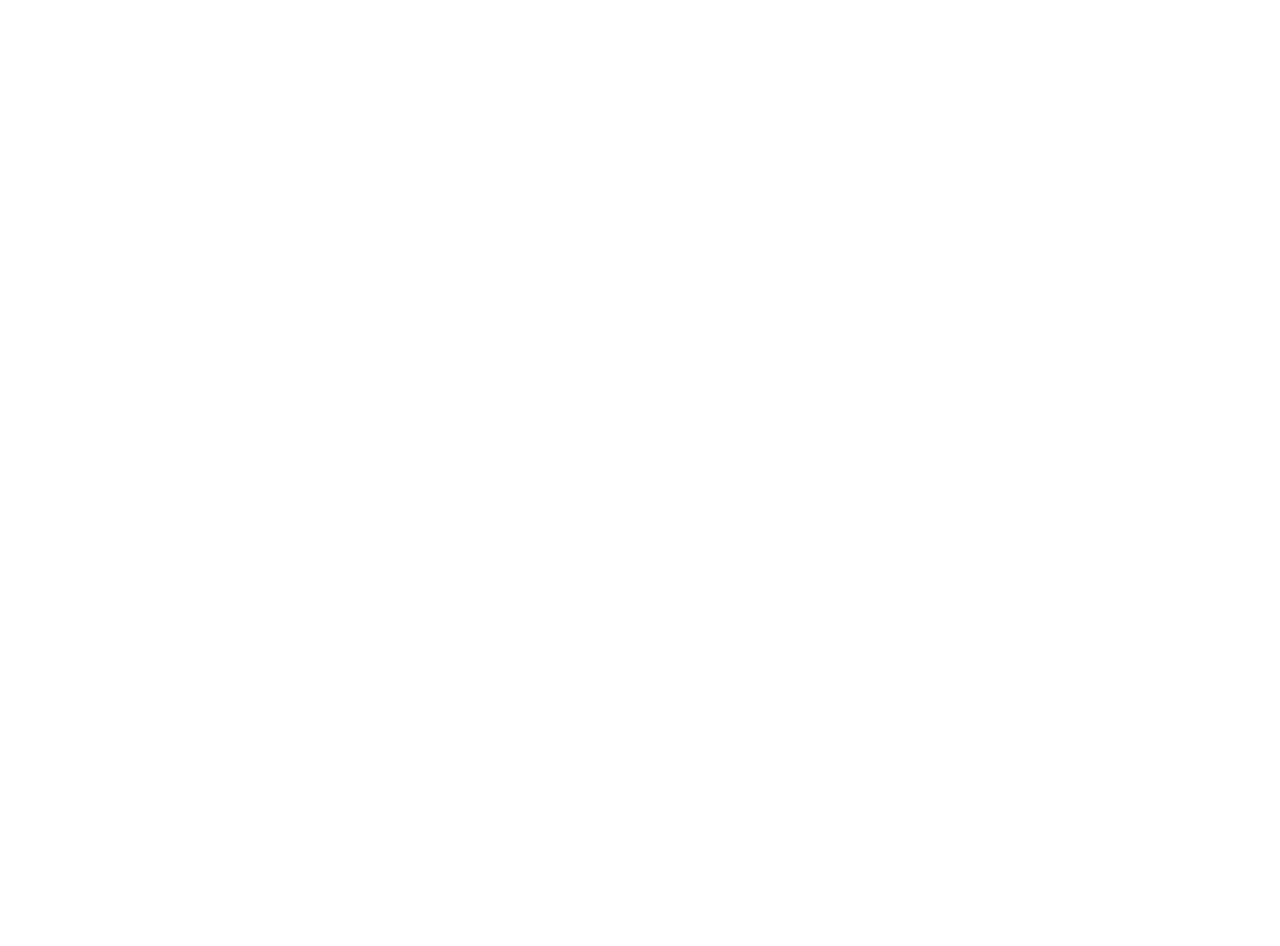
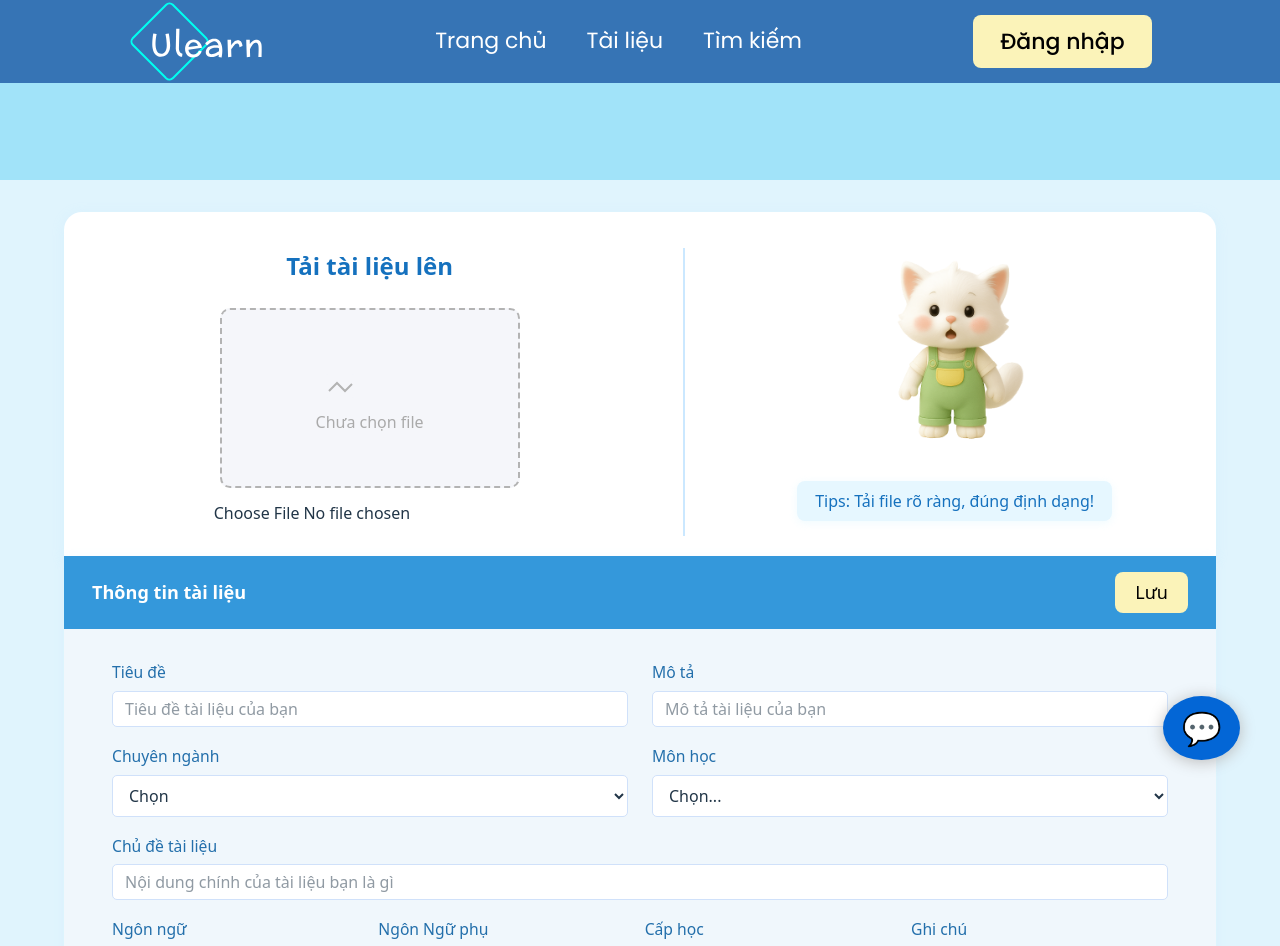
Before and after one commit to Wuyy1601/EduWeb, a React (Vite) app: page /upfile in a window 1280 px wide. Before the commit this address had no page. Shown: the top 946 px of the page. Before the commit the page ends 800 px from the top, so only its background shows below. Built offline with nearby package versions, Linux system fonts and the light colour scheme; a web font is replaced by a local one.

Commit message:
30/5/2025

```diff
--- a/src/components/ChatBot/ChatBot.jsx
+++ b/src/components/ChatBot/ChatBot.jsx
@@ -1,12 +1,10 @@
 import { useState, useRef, useEffect } from 'react';
 
-// --- Chat bubble ---
 function ChatBot({ onClose, position, onDrag, onDragEnd }) {
     // DRAG LOGIC
     const bubbleRef = useRef(null);
     const dragData = useRef({ x: 0, y: 0, dragging: false, offsetX: 0, offsetY: 0 });
 
-    // Mouse events for dragging
     useEffect(() => {
         function onMouseMove(e) {
             if (!dragData.current.dragging) return;
@@ -28,7 +26,6 @@ function ChatBot({ onClose, position, onDrag, onDragEnd }) {
         };
     }, [onDrag, onDragEnd]);
 
-    // Start drag
     function handleDragStart(e) {
         dragData.current.dragging = true;
         const rect = bubbleRef.current.getBoundingClientRect();
@@ -36,7 +33,6 @@ function ChatBot({ onClose, position, onDrag, onDragEnd }) {
         dragData.current.offsetY = e.clientY - rect.top;
     }
 
-    // ---- ChatBot logic như cũ ----
     const [msg, setMsg] = useState('');
     const [history, setHistory] = useState([]);
     const [loading, setLoading] = useState(false);
@@ -239,7 +235,7 @@ function ChatBot({ onClose, position, onDrag, onDragEnd }) {
 }
 
 // --- Container quản lý mở/tắt và vị trí ---
-export default function ChatBotFloating() {
+export default function ChatBotFloatTing() {
     const [open, setOpen] = useState(false);
     // Bubble mặc định ở góc phải dưới, cách mép 40px
     const [position, setPosition] = useState({
--- a/src/pages/Admin/Admin.jsx
+++ /dev/null
@@ -1,6 +0,0 @@
-import { useState } from 'react';
-import { useParams } from 'react-router-dom';
-
-import MyFooter from '@components/Footer/Footer';
-import MyHeader from '@components/Header/Header';
-import MainLayout from '@components/Layout/Layout';
--- a/src/pages/Document/components/UpDocument.jsx
+++ b/src/pages/Document/components/UpDocument.jsx
@@ -1,17 +1,19 @@
 import Button from '@components/Button/Button';
 import styles from '../styles.module.scss';
+import { useNavigate } from 'react-router-dom';
 
 function UpDocument() {
+    const navigate = useNavigate();
     const UpDocumentContainer = styles.UpDocumentContainer;
     return (
         <div className={UpDocumentContainer}>
             <section className={styles.UpDocument}>
                 <h2>Tài liệu của bạn lên ngay thôi</h2>
                 <p>
-        Lorem ipsum dolor sit amet, consectetur adipiscing elit, sed do eiusmod tempor
-        Lorem ipsum dolor sit amet, consectetur adipiscing elit, sed do eiusmod tempor
+                    Lorem ipsum dolor sit amet, consectetur adipiscing elit, sed do eiusmod tempor Lorem ipsum dolor sit
+                    amet, consectetur adipiscing elit, sed do eiusmod tempor
                 </p>
-      <Button  content={'Tải lên'}></Button>
+                <Button onClick={() => navigate(`/upfile`)} content={'Tải lên'}></Button>
             </section>
         </div>
     );
--- /dev/null
+++ b/src/pages/UpFile/UpFile.jsx
@@ -0,0 +1,118 @@
+import { useState } from 'react';
+import { useParams } from 'react-router-dom';
+
+import MyFooter from '@components/Footer/Footer';
+import MyHeader from '@components/Header/Header';
+import MainLayout from '@components/Layout/Layout';
+import ChatBot from '@components/ChatBot/ChatBot';
+import Button from '@components/Button/Button';
+import imgCat from '@images/cat.png';
+
+import styles from './styles.module.scss';
+
+function UpFile() {
+    const [desc, setDesc] = useState('');
+    const maxDesc = 120;
+    const [file, setFile] = useState(null);
+
+    return (
+        <MainLayout>
+            <MyHeader />
+            <div className={styles.uploadPage}>
+                {/* Section 1: Upload + Mascot */}
+                <div className={styles.uploadSection}>
+                    <div className={styles.uploadBox}>
+                        <div className={styles.uploadLeft}>
+                            <h2 className={styles.title}>Tải tài liệu lên</h2>
+                            <div className={styles.filePreview}>
+                                {file ? (
+                                    <img src={URL.createObjectURL(file)} alt="preview" />
+                                ) : (
+                                    <div className={styles.imgPlaceholder}>
+                                        <svg width="48" height="48" fill="#b3b3b3"><rect x="8" y="12" width="32" height="24" rx="4" fill="#f5f6fa" /><path d="M13 29l8-8 8 8 7-7" stroke="#b3b3b3" strokeWidth="2" fill="none" /></svg>
+                                        <div>Chưa chọn file</div>
+                                    </div>
+                                )}
+                            </div>
+                            <input
+                                type="file"
+                                onChange={e => setFile(e.target.files[0])}
+                                accept=".pdf,.doc,.docx,.jpg,.png"
+                                className={styles.inputFile}
+                            />
+                        </div>
+                        <div className={styles.uploadRight}>
+                            <img src={imgCat} alt="Mascot" className={styles.mascot} />
+                            <div className={styles.tip}>
+                                <span>Tips:</span> Tải file rõ ràng, đúng định dạng!
+                            </div>
+                        </div>
+                    </div>
+                </div>
+                {/* Section 2: Form nhập thông tin tài liệu */}
+                <div className={styles.infoSection}>
+                    <div className={styles.infoHeader}>
+                        <span>Thông tin tài liệu</span>
+                        <Button content={'Lưu'}></Button>
+                    </div>
+                    <form className={styles.infoForm}>
+                        <div className={styles.formRow}>
+                            <div className={styles.formCol}>
+                                <label>Tiêu đề</label>
+                                <input type="text" placeholder="Tiêu đề tài liệu của bạn" maxLength={80} />
+                            </div>
+                            <div className={styles.formCol}>
+                                <label>Mô tả</label>
+                                <input type="text" placeholder="Mô tả tài liệu của bạn" maxLength={120} />
+                            </div>
+                        </div>
+                        <div className={styles.formRow}>
+                            <div className={styles.formCol}>
+                                <label>Chuyên ngành</label>
+                                <select><option>Chọn</option></select>
+                            </div>
+                            <div className={styles.formCol}>
+                                <label>Môn học</label>
+                                <select><option>Chọn...</option></select>
+                            </div>
+                        </div>
+                        <div className={styles.formRow}>
+                            <div className={styles.formCol}>
+                                <label>Chủ đề tài liệu</label>
+                                <input type="text" placeholder="Nội dung chính của tài liệu bạn là gì" />
+                            </div>
+                        </div>
+                        <div className={styles.formRow}>
+                            <div className={styles.formCol}>
+                                <label>Ngôn ngữ</label>
+                                <select><option>Chọn</option></select>
+                            </div>
+                            <div className={styles.formCol}>
+                                <label>Ngôn Ngữ phụ</label>
+                                <select><option>Chọn</option></select>
+                            </div>
+                            <div className={styles.formCol}>
+                                <label>Cấp học</label>
+                                <select><option>Chọn...</option></select>
+                            </div>
+                            <div className={styles.formCol}>
+                                <label>Ghi chú</label>
+                                <input type="text" placeholder="Ghi chú" />
+                            </div>
+                        </div>
+                        <div className={styles.formActions}>
+                            <Button content={'Hủy'}></Button>
+                            <Button content={'Đăng Bài'}></Button>
+                        </div>
+                    </form>
+                </div>
+            </div>
+
+
+            <ChatBot />
+            <MyFooter />
+        </MainLayout>
+    );
+}
+
+export default UpFile;
--- /dev/null
+++ b/src/pages/UpFile/styles.module.scss
@@ -0,0 +1,179 @@
+.uploadPage {
+    margin-top: 180px;
+    width: 100%;
+    min-height: 100vh;
+    background: #e0f4fd;
+    padding: 32px 0 48px 0;
+}
+
+.uploadSection {
+    width: 90%;
+    margin: 0 auto;
+    background: #fff;
+    border-radius: 18px 18px 0 0;
+    box-shadow: 0 2px 12px #c1eaff44;
+    display: flex;
+    justify-content: center;
+    align-items: stretch;
+    padding: 36px 40px 20px 40px;
+}
+
+.uploadBox {
+    display: flex;
+    width: 100%;
+    gap: 48px;
+    justify-content: center;
+}
+
+.uploadLeft {
+    flex: 1.2;
+    display: flex;
+    flex-direction: column;
+    align-items: center;
+    border-right: 2px solid #cbe8ff;
+    padding-right: 48px;
+    min-width: 320px;
+}
+
+.uploadRight {
+    flex: 1;
+    display: flex;
+    flex-direction: column;
+    align-items: center;
+    justify-content: flex-start;
+}
+
+.title {
+    font-size: 1.5rem;
+    font-weight: bold;
+    color: #1571be;
+    margin-bottom: 24px;
+}
+
+.filePreview {
+    width: 300px;
+    height: 180px;
+    background: #f5f6fa;
+    border: 2px dashed #b3b3b3;
+    border-radius: 10px;
+    display: flex;
+    justify-content: center;
+    align-items: center;
+    margin-bottom: 16px;
+    overflow: hidden;
+}
+
+.imgPlaceholder {
+    text-align: center;
+    color: #aaa;
+}
+
+.inputFile {
+    margin-bottom: 14px;
+}
+
+.mascot {
+    width: 150px;
+    margin-bottom: 16px;
+}
+
+.tip {
+    background: #e6f7ff;
+    border-radius: 8px;
+    padding: 8px 18px;
+    color: #1571be;
+    font-size: 1rem;
+    margin-top: 6px;
+    box-shadow: 0 2px 8px #d6f4ff66;
+}
+
+/* Section 2 - Info form */
+.infoSection {
+    width: 90%;
+    margin: 0 auto 0 auto;
+    background: #f0f7fc;
+    border-radius: 0 0 18px 18px;
+    box-shadow: 0 2px 12px #c1eaff33;
+    margin-top: 0px;
+    padding-bottom: 40px;
+}
+
+.infoHeader {
+    display: flex;
+    justify-content: space-between;
+    align-items: center;
+    padding: 16px 28px;
+    background: #3498db;
+    color: #fff;
+    font-size: 1.13rem;
+    font-weight: bold;
+    border-radius: 0 0 0 0;
+}
+
+.saveBtn {
+    background: #f7c873;
+    color: #323232;
+    padding: 8px 16px;
+    border: none;
+    border-radius: 7px;
+    font-weight: bold;
+    cursor: pointer;
+}
+
+.infoForm {
+    padding: 32px 48px 8px 48px;
+}
+
+.formRow {
+    display: flex;
+    gap: 24px;
+    margin-bottom: 18px;
+}
+
+.formCol {
+    flex: 1;
+    display: flex;
+    flex-direction: column;
+}
+
+.formCol label {
+    font-size: 0.98rem;
+    font-weight: 500;
+    margin-bottom: 6px;
+    color: #236fab;
+}
+
+.formCol input,
+.formCol select {
+    padding: 8px 12px;
+    border: 1px solid #d0e1fa;
+    border-radius: 5px;
+    background: #fff;
+    font-size: 1rem;
+}
+
+.formActions {
+    display: flex;
+    justify-content: space-between;
+    margin-top: 28px;
+    gap: 18px;
+}
+
+.cancelBtn {
+    background: #fff;
+    border: 1.5px solid #ddd;
+    color: #1571be;
+    padding: 8px 32px;
+    border-radius: 7px;
+    cursor: pointer;
+}
+
+.submitBtn {
+    background: #f7c873;
+    color: #323232;
+    font-weight: bold;
+    padding: 8px 32px;
+    border: none;
+    border-radius: 7px;
+    cursor: pointer;
+}
--- a/src/routers/routers.js
+++ b/src/routers/routers.js
@@ -37,6 +37,10 @@ const routers = [
         path: '/reviewdocument/:id',
         component: lazy(() => import('@pages/ReviewDocument/ReviewDocument')),
     },
+    {
+        path: '/upfile',
+        component: lazy(() => import('@pages/UpFile/UpFile')),
+    },
 ];
 
 export default routers;
```
Also changed, not shown: src/pages/Admin/styles.module.scss (deleted). Lines whose indentation alone changed are shown as unchanged.
